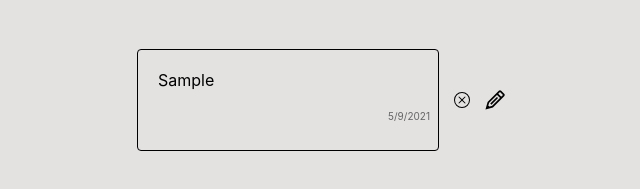
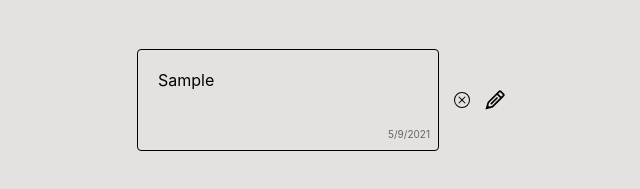
Before and after one commit to Bishko86/todo_list, a React (Create React App) app: page / in a window 1280 px wide. Both pictures are taken after typing "Sample" into the empty fields and a click on the button "Add Todo". Shown: the part 237-426 px from the top of the page, without its empty margins (319-959 px from the left). Built offline with nearby package versions, Linux system fonts and the light colour scheme.

Commit message:
refactoring

```diff
--- a/src/components/Todo/Todo.module.css
+++ b/src/components/Todo/Todo.module.css
@@ -24,16 +24,17 @@
 }
 
 .date {
-  position: relative;
-  top: 90%;
+  position: absolute;
+  bottom: 0;
+  right: 0;
   font-size: 10px;
-  float: right;
   margin: 0 8px 10px 0;
   color:rgb(101, 101, 102);
 }
 .todo_text{
   text-align: left;
-  margin: 0 0 0 20px;
+  margin: 0 15px 0 20px;
+  word-wrap: break-word;
 }
 
 .textarea {
```
Also changed, not shown: 1 other file (tests, documents, lock files or other folders).
